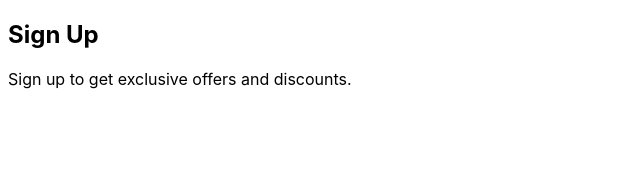
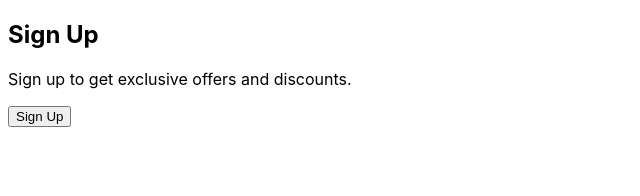
Before and after one commit to 3ga01/react-stuff, a React (Create React App) app: page / in a window 1280 px wide. Shown: the top 196 px of the page, without its empty margins (0-640 px from the left). Built offline with nearby package versions, Linux system fonts and the light colour scheme.

Commit message:
Button Component Added

```diff
--- /dev/null
+++ b/src/pages/Components/Button.js
@@ -0,0 +1,13 @@
+import react from "react";
+
+function Button(props) {
+  const type = props.type;
+
+  if (type === "submit") {
+    return <button type="submit">{props.children}</button>;
+  } else if (type === "reset") {
+    return <button type="button">{props.children}</button>;
+  }
+}
+
+export default Button;
--- a/src/pages/SignUp/SignUp.js
+++ b/src/pages/SignUp/SignUp.js
@@ -1,11 +1,13 @@
 import React from "react";
 import Heading from "../Components/Heading";
+import Button from "../Components/Button";
 
 function SignUp() {
   return (
     <div>
       <Heading heading="h2">Sign Up</Heading>
       <p>Sign up to get exclusive offers and discounts.</p>
+      <Button type="submit">Sign Up</Button>
     </div>
   );
 }
```
